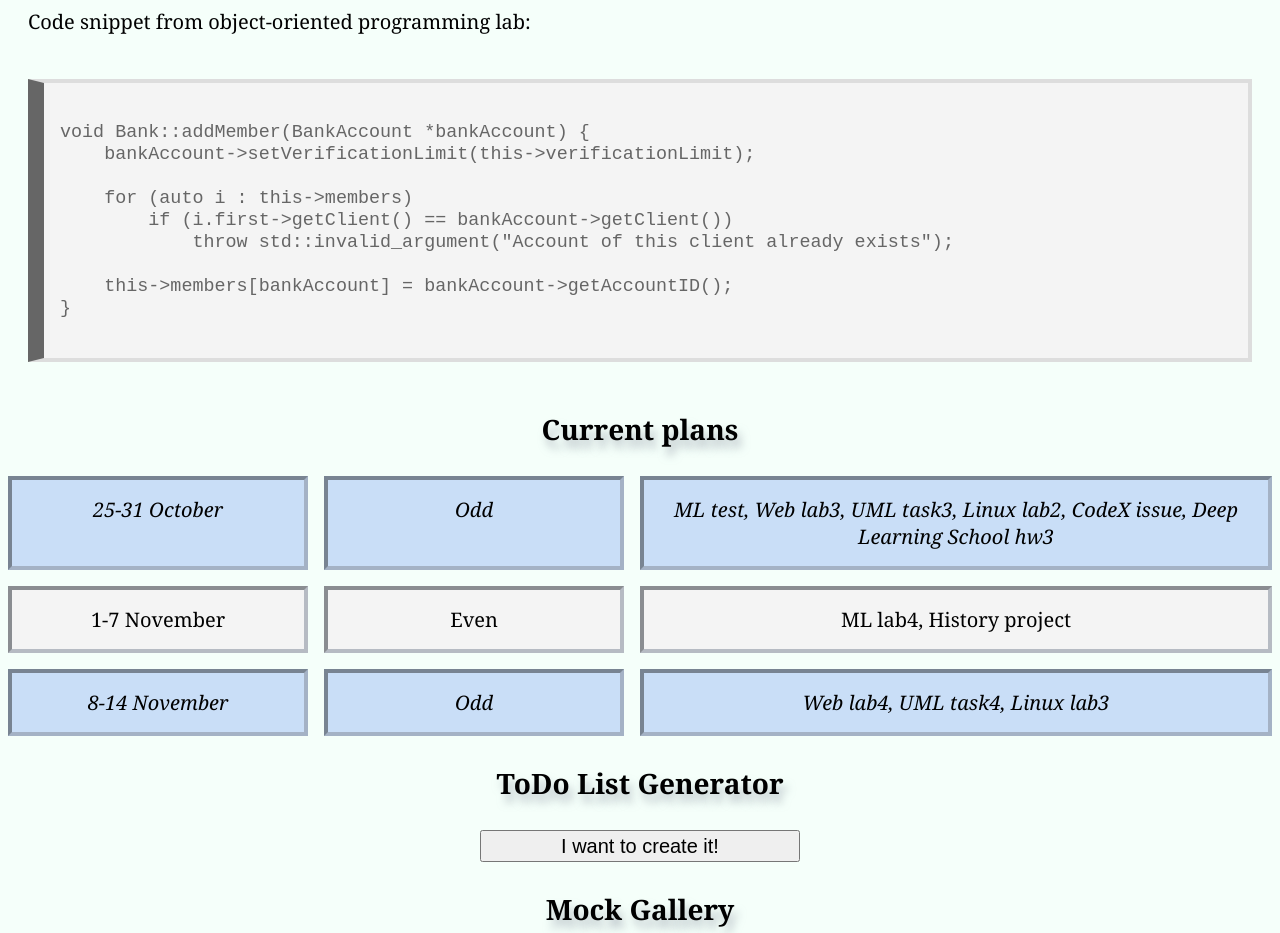
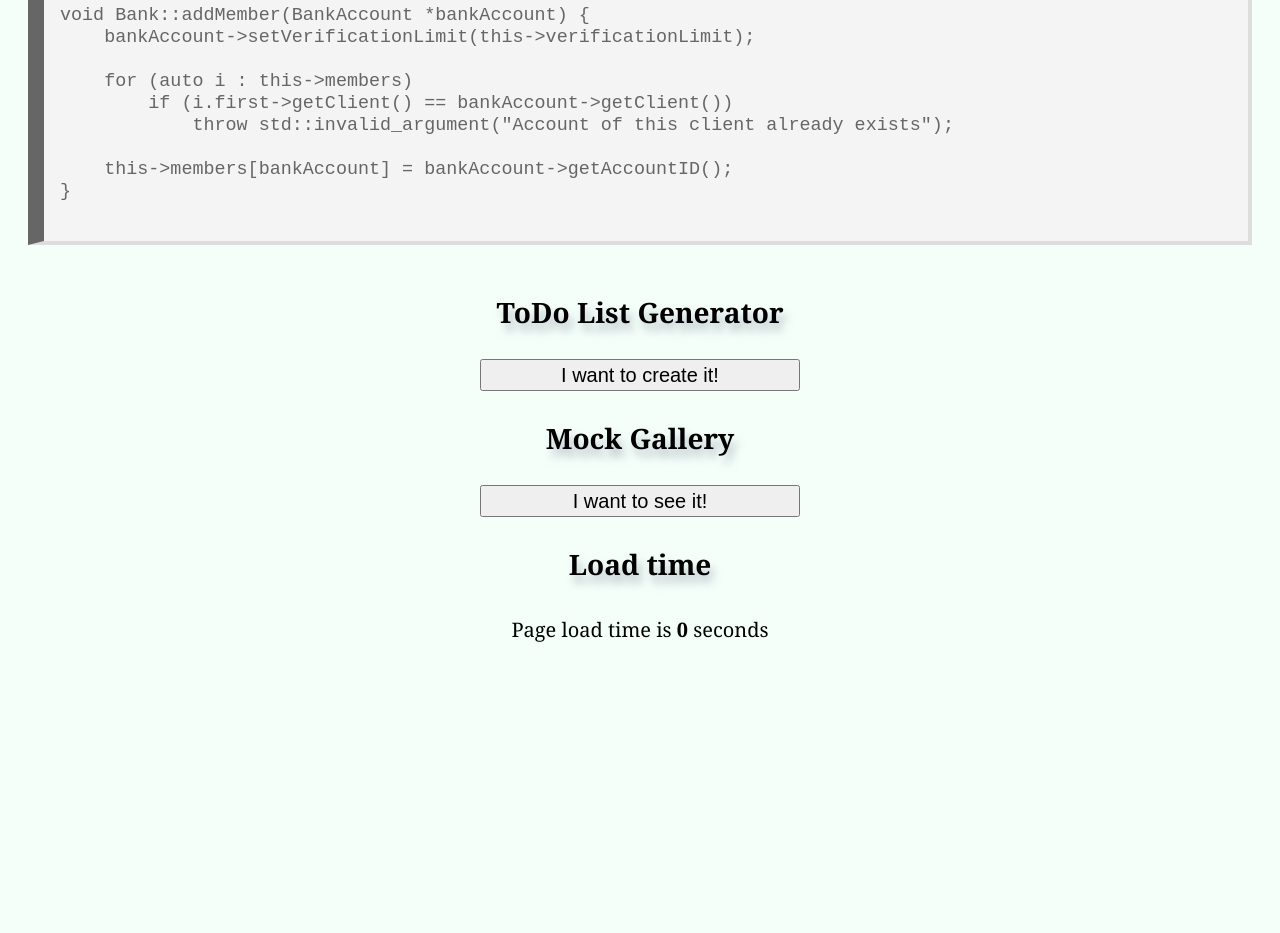
Before and after one commit to castlesofplacebo/castlesofplacebo.github.io, a website built with Parcel: page index.html in a window 1280 px wide. Shown: the part 2197-3130 px from the top of the page. After the commit the page ends 2983 px from the top, so only its background shows below. Built offline with nearby package versions, Linux system fonts and the light colour scheme.

Commit message:
Update index.html

```diff
--- a/index.html
+++ b/index.html
@@ -71,11 +71,6 @@
             </p>
             <p>I am a third-year student at ITMO University. My major is information systems and technologies.
             </p>
-            <p>I started programming only three years ago, but I have quite a good result in it.
-                Also, I enjoy all kinds of education: watching lectures, guides and tutorials; taking notes and trying
-                new
-                approaches of time management.
-            </p>
         </section>
 
         <section id="skills" class="general__skills">
@@ -148,22 +143,6 @@ void Bank::addMember(BankAccount *bankAccount) {
 </main>
 
 <footer>
-    <h3>Current plans</h3>
-
-    <div class="footer__table">
-        <div>25-31 October</div>
-        <div>Odd</div>
-        <div>ML test, Web lab3, UML task3, Linux lab2, CodeX issue, Deep Learning School hw3</div>
-
-        <div>1-7 November</div>
-        <div>Even</div>
-        <div>ML lab4, History project</div>
-
-        <div>8-14 November</div>
-        <div>Odd</div>
-        <div>Web lab4, UML task4, Linux lab3</div>
-    </div>
-
     <div class="footer__to_do_list">
         <h3>ToDo List Generator</h3>
         <button class="footer__button" onclick="location.href='HTML/to_do_list_generator.html'"
```
